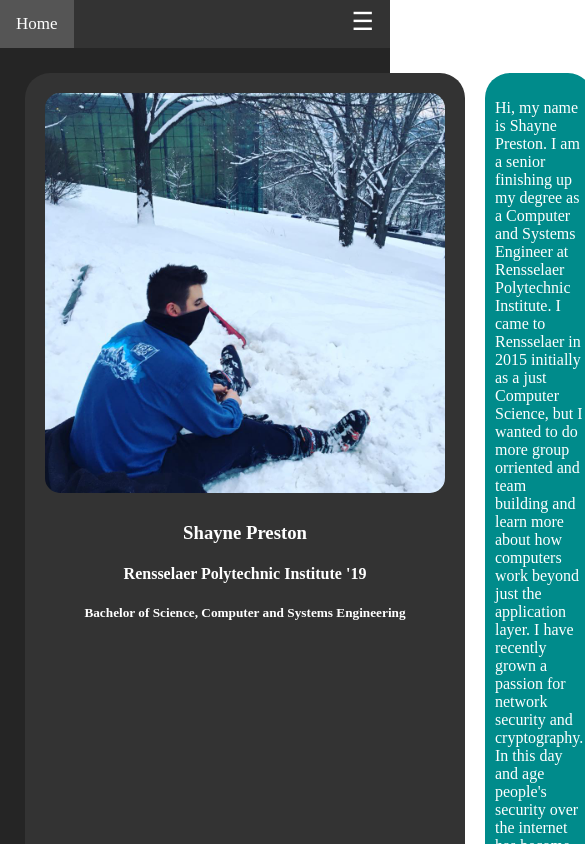
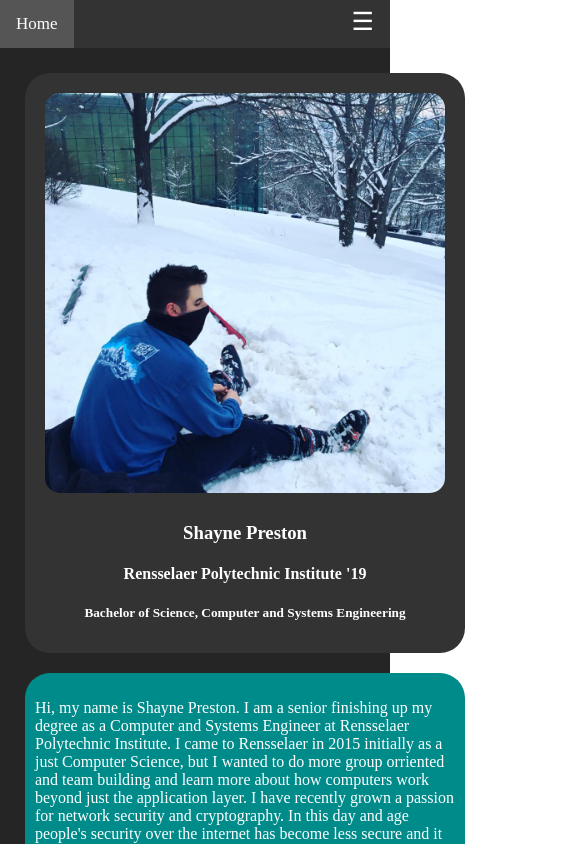
Before and after one commit to prests/shaynewebsite, an Angular app: page /shaynepages/About in a window 390 px wide. Shown: the top 844 px of the page, 585 px wide, since content can reach past the window. Built offline with nearby package versions, Linux system fonts and the light colour scheme.

Commit message:
fixed about page overflow bug

```diff
--- a/src/app/about/about.component.scss
+++ b/src/app/about/about.component.scss
@@ -36,3 +36,18 @@
     grid-area: right;
     background: darkcyan;
 }
+
+@media screen and (max-width: 700px) {
+    .gridContainer{
+        display: grid;
+        grid-template-columns: auto;
+        grid-template-rows: auto;
+        grid-template-areas:
+                "left"
+                "right";
+        min-height: 100%;
+        width: 100%;
+        padding: 0px;
+        margin: 0px;
+    }
+}
```
